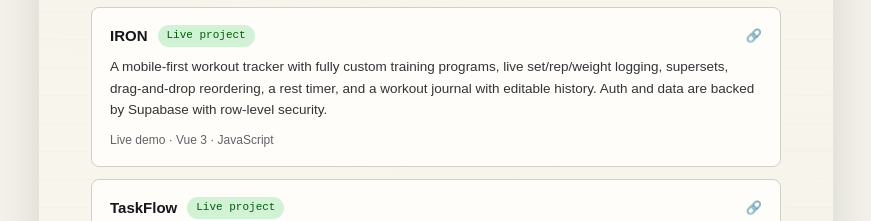
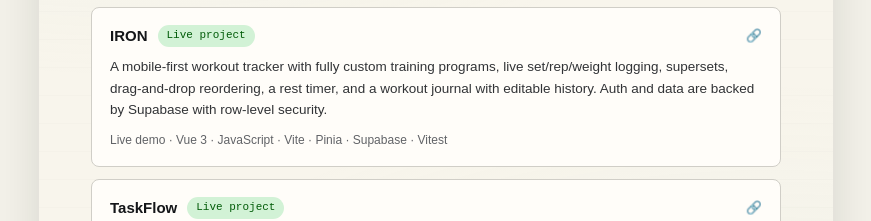
Before and after one commit to GrayMurakami/website-resume, a Nuxt app: page / in a window 1280 px wide. Shown: the part 1320-1541 px from the top of the page, without its empty margins (204-1075 px from the left). Built offline with nearby package versions, Linux system fonts and the light colour scheme.

Commit message:
fix: test03.1

```diff
--- a/app/components/resume/ResumeProjects.vue
+++ b/app/components/resume/ResumeProjects.vue
@@ -28,7 +28,7 @@
         Auth and data are backed by Supabase with row-level security.
       </p>
       <div class="project-meta">
-        Live demo · Vue 3 · JavaScript
+        Live demo · Vue 3 · JavaScript · Vite · Pinia · Supabase · Vitest
       </div>
     </a>
 
```
